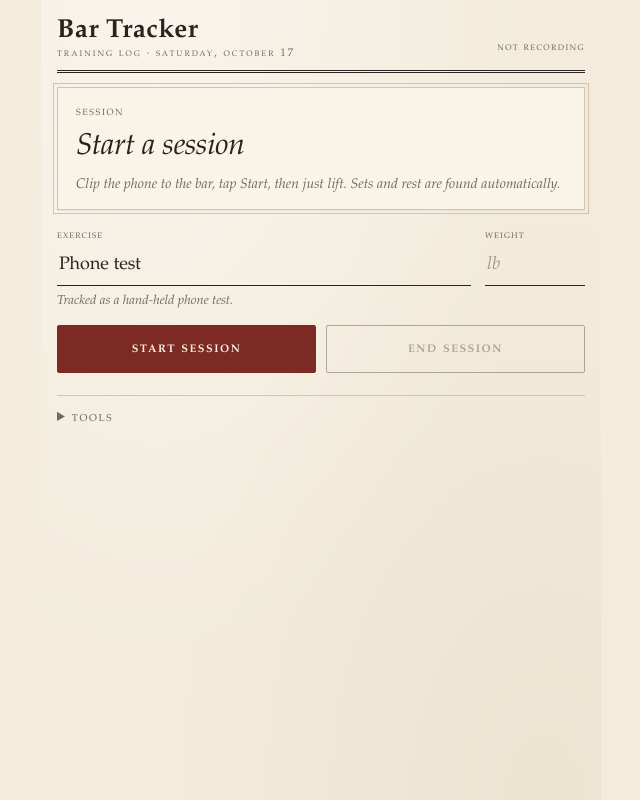
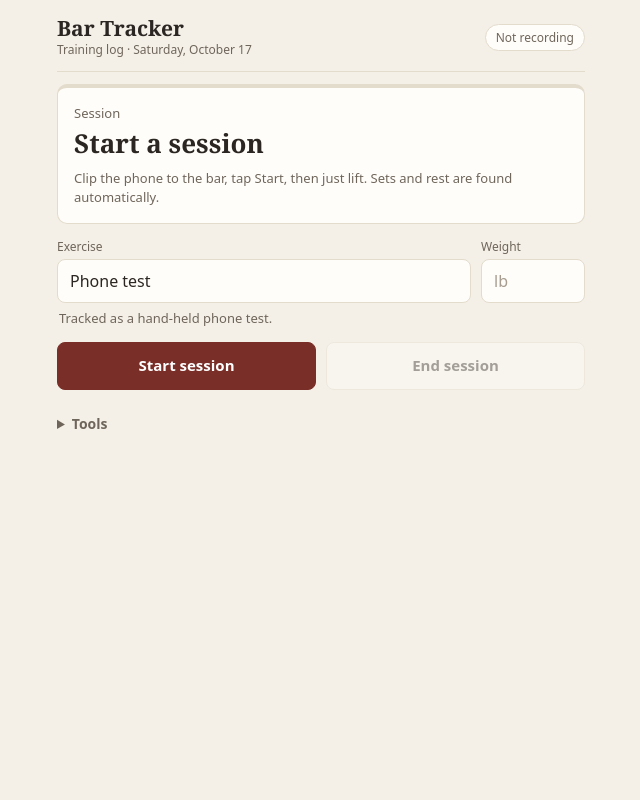
Before and after one commit to steveyme19/barbell-tracker, a web app: page / in a window 1280 px wide. Shown: the whole page, without its empty margins (319-959 px from the left). Run offline with its HTML, style and script files only (its server is not run), Linux system fonts and the light colour scheme; data that the repository does not hold is empty.

Commit message:
Tone the look down: same palette, clean sans UI, boxed inputs
Dropped the small caps, italics, double rules and paper texture. Serif
only for the title and the big numbers; the card shows state with a
thin oxblood (set) or navy (rest) top bar.

Co-Authored-By: Claude Opus 5.5 <noreply@anthropic.com>

```diff
--- a/webapp/style.css
+++ b/webapp/style.css
@@ -1,19 +1,20 @@
-/* Vintage training logbook: parchment, ink, oxblood and navy, serif type, ruled lines.
-   Fonts are whatever serif the device has (no web fonts, so it works offline). */
+/* Classic, restrained: warm off-white, ink, oxblood and navy. Clean sans for the UI,
+   a serif only for the title and the big numbers. Device fonts only (works offline). */
 :root {
-  --paper: #f3ecdc;          /* page */
-  --card: #f9f4e8;           /* a lighter leaf for cards */
-  --ink: #2a2420;
-  --muted: #74685a;
-  --rule: #d3c5a6;           /* ruled lines, borders */
-  --grid: #e0d5bb;           /* plot grid */
-  --oxblood: #7d2a24;        /* a set in progress, primary actions */
-  --navy: #24364f;           /* resting, the height trace */
-  --ochre: #93661a;          /* warnings */
-  --line: #24364f;
-  --rep: rgba(125, 42, 36, 0.13);
-  --serif: "Iowan Old Style", "Palatino Linotype", Palatino, "Book Antiqua", "Noto Serif", Georgia, serif;
-  /* old names the scripts still read */
+  --paper: #f4f0e8;          /* page */
+  --card: #fffdf9;           /* cards */
+  --ink: #2b2622;
+  --muted: #6f665b;
+  --border: #e3dbcc;
+  --grid: #ebe4d6;           /* plot grid */
+  --oxblood: #7a2e28;        /* a set in progress, primary actions */
+  --navy: #26384f;           /* resting, the height trace */
+  --ochre: #94671c;          /* warnings */
+  --line: #26384f;
+  --rep: rgba(122, 46, 40, 0.12);
+  --sans: system-ui, -apple-system, "Segoe UI", Roboto, sans-serif;
+  --serif: Georgia, "Noto Serif", "Times New Roman", serif;
+  /* names the scripts read */
   --text: var(--ink);
   --accent: var(--oxblood);
   color-scheme: light;
@@ -21,166 +22,112 @@
 
 * { box-sizing: border-box; }
 [hidden] { display: none !important; }   /* even on elements styled display: flex */
-html { background: var(--paper); }
+html, body { margin: 0; background: var(--paper); color: var(--ink); }
 body {
+  font: 15px/1.45 var(--sans);
+  padding: env(safe-area-inset-top) 16px calc(env(safe-area-inset-bottom) + 20px);
+  max-width: 560px;
   margin: 0 auto;
-  max-width: 560px;
-  padding: env(safe-area-inset-top) 16px calc(env(safe-area-inset-bottom) + 20px);
-  color: var(--ink);
-  font: 16px/1.45 var(--serif);
-  /* faint paper grain */
-  background:
-    radial-gradient(ellipse at 20% 0%, rgba(255, 255, 255, 0.45), transparent 60%),
-    radial-gradient(ellipse at 90% 100%, rgba(140, 110, 60, 0.07), transparent 55%),
-    var(--paper);
-  min-height: 100vh;
 }
 
-/* ---- masthead ---- */
+/* ---- header ---- */
 body > header {
-  display: flex; align-items: flex-end; justify-content: space-between; gap: 12px;
-  padding: 18px 0 10px; margin-bottom: 14px;
-  border-bottom: 3px double var(--ink);
+  display: flex; align-items: center; justify-content: space-between; gap: 12px;
+  padding: 16px 0 12px; margin-bottom: 12px; border-bottom: 1px solid var(--border);
 }
-h1 { margin: 0; font-size: 26px; font-weight: 700; letter-spacing: 0.02em; line-height: 1.05; }
-h1 small {
-  display: block; font-size: 11px; font-weight: 400; color: var(--muted);
-  font-variant: small-caps; letter-spacing: 0.18em; text-transform: lowercase; margin-top: 3px;
-}
-h2 {
-  margin: 0 0 8px; font-size: 13px; font-weight: 600; color: var(--muted);
-  font-variant: small-caps; text-transform: lowercase; letter-spacing: 0.12em;
-}
-.muted { color: var(--muted); font-weight: 400; font-variant: normal; letter-spacing: 0; text-transform: none; }
+h1 { margin: 0; font: 700 21px/1.15 var(--serif); }
+h1 small { display: block; font: 400 12px/1.4 var(--sans); color: var(--muted); margin-top: 2px; }
+h2 { margin: 0 0 8px; font-size: 12px; font-weight: 600; color: var(--muted); text-transform: uppercase; letter-spacing: 0.06em; }
+.muted { color: var(--muted); font-weight: 400; text-transform: none; letter-spacing: 0; }
 
 .pill {
-  font-size: 12px; padding: 3px 0; color: var(--muted);
-  font-variant: small-caps; text-transform: lowercase; letter-spacing: 0.12em;
-  white-space: nowrap; font-variant-numeric: lining-nums tabular-nums;
+  font-size: 12px; padding: 4px 10px; border-radius: 999px; white-space: nowrap;
+  color: var(--muted); border: 1px solid var(--border); background: var(--card);
+  font-variant-numeric: tabular-nums;
 }
-.pill.live { color: var(--oxblood); font-weight: 700; }
+.pill.live { color: var(--oxblood); border-color: var(--oxblood); font-weight: 600; }
 
 /* ---- the big card ---- */
 .hero {
-  background: var(--card); padding: 16px 18px 14px; margin-bottom: 18px;
-  border: 1px solid var(--rule); outline: 1px solid var(--rule); outline-offset: 3px;
-  box-shadow: 0 1px 0 rgba(42, 36, 32, 0.06);
+  background: var(--card); border: 1px solid var(--border); border-radius: 10px;
+  padding: 16px; margin-bottom: 14px; border-top: 4px solid var(--border);
 }
-.label {
-  color: var(--muted); font-size: 13px;
-  font-variant: small-caps; text-transform: lowercase; letter-spacing: 0.12em;
-}
-.big {
-  font-size: 68px; font-weight: 700; line-height: 1.02; margin: 2px 0 4px;
-  font-variant-numeric: lining-nums tabular-nums; letter-spacing: -0.01em;
-}
-.big small { font-size: 18px; color: var(--muted); font-weight: 400; margin-left: 6px; font-style: italic; }
+.hero[data-state="set"] { border-top-color: var(--oxblood); }
+.hero[data-state="rest"] { border-top-color: var(--navy); }
+.label { color: var(--muted); font-size: 13px; }
+.hero[data-state="set"] .label { color: var(--oxblood); font-weight: 600; }
+.hero[data-state="rest"] .label { color: var(--navy); font-weight: 600; }
+.big { font: 700 64px/1.05 var(--serif); margin: 4px 0; font-variant-numeric: lining-nums tabular-nums; }
+.big small { font: 400 17px var(--sans); color: var(--muted); margin-left: 6px; }
 .big.pending span { color: var(--muted); }
-.hero[data-state="set"] { border-color: var(--oxblood); outline-color: var(--oxblood); }
-.hero[data-state="set"] .label { color: var(--oxblood); }
-.hero[data-state="rest"] { border-color: var(--navy); outline-color: var(--navy); }
-.hero[data-state="rest"] .label { color: var(--navy); }
-.hero[data-state="rest"] .big { color: var(--navy); font-size: 92px; }
-.hero[data-state="idle"] .big, .hero[data-state="ready"] .big { font-size: 30px; line-height: 1.2; margin: 6px 0; font-style: italic; font-weight: 400; }
+.hero[data-state="rest"] .big { color: var(--navy); font-size: 84px; }
+.hero[data-state="idle"] .big, .hero[data-state="ready"] .big { font-size: 26px; line-height: 1.25; margin: 4px 0 2px; }
 .hero[data-state="idle"] .stats, .hero[data-state="ready"] .stats { display: none; }
-.stats {
-  display: grid; grid-template-columns: repeat(4, 1fr); margin-top: 10px;
-  border-top: 1px solid var(--rule); padding-top: 8px;
-}
-.stats div { display: flex; flex-direction: column; padding: 0 6px; }
-.stats div + div { border-left: 1px solid var(--rule); }
-.stats div:first-child { padding-left: 0; }
-.stats span { font-size: 22px; font-weight: 700; font-variant-numeric: lining-nums tabular-nums; }
-.stats label, .set-stats label {
-  font-size: 11px; color: var(--muted); font-variant: small-caps; text-transform: lowercase; letter-spacing: 0.1em;
-}
-.sub { color: var(--muted); font-size: 14px; margin-top: 10px; font-style: italic; }
+.stats { display: grid; grid-template-columns: repeat(4, 1fr); gap: 8px; margin-top: 12px; padding-top: 10px; border-top: 1px solid var(--border); }
+.stats div, .set-stats div { display: flex; flex-direction: column; }
+.stats span { font-size: 20px; font-weight: 650; font-variant-numeric: tabular-nums; }
+.stats label, .set-stats label { font-size: 11px; color: var(--muted); }
+.sub { color: var(--muted); font-size: 13px; margin-top: 10px; }
 
-/* ---- next set: fill-in-the-blank lines, like a logbook ---- */
-.next-set { display: flex; gap: 14px; margin-bottom: 2px; }
-.next-set label, .set-inputs label {
-  display: flex; flex-direction: column; gap: 2px; width: 100px;
-  font-size: 11px; color: var(--muted); font-variant: small-caps; text-transform: lowercase; letter-spacing: 0.1em;
-}
+/* ---- next set ---- */
+.next-set { display: flex; gap: 10px; }
+.next-set label, .set-inputs label { display: flex; flex-direction: column; gap: 4px; font-size: 12px; color: var(--muted); width: 104px; }
 .next-set label.grow { flex: 1 1 auto; width: auto; }
 input, select {
-  font: inherit; font-size: 18px; color: var(--ink); background: transparent;
-  border: 0; border-bottom: 1px solid var(--ink); border-radius: 0;
-  min-height: 40px; padding: 2px 2px; width: 100%;
-  /* don't inherit the labels' small caps */
-  font-variant: normal; font-variant-numeric: lining-nums; text-transform: none; letter-spacing: 0;
+  font: inherit; font-size: 16px; color: var(--ink); background: var(--card);
+  border: 1px solid var(--border); border-radius: 8px; min-height: 44px; padding: 0 12px; width: 100%;
 }
-input::placeholder { color: #a99a82; font-style: italic; }
-input:focus, select:focus { outline: none; border-bottom: 2px solid var(--oxblood); }
-.profile { color: var(--muted); font-size: 13px; margin: 6px 0 14px; min-height: 1em; font-style: italic; }
+input::placeholder { color: #a79d8f; }
+input:focus, select:focus { outline: none; border-color: var(--navy); box-shadow: 0 0 0 3px rgba(38, 56, 79, 0.12); }
+.profile { color: var(--muted); font-size: 13px; margin: 6px 2px 14px; min-height: 1em; }
 
 /* ---- buttons ---- */
 .controls { display: flex; gap: 10px; flex-wrap: wrap; margin-bottom: 8px; }
 button, .file {
   flex: 1 1 0; min-height: 48px; padding: 0 14px; cursor: pointer;
   display: inline-flex; align-items: center; justify-content: center;
-  font: inherit; font-size: 15px; font-weight: 600; letter-spacing: 0.1em;
-  font-variant: small-caps; text-transform: lowercase;
-  color: var(--ink); background: transparent; border: 1px solid var(--ink); border-radius: 2px;
+  font: inherit; font-size: 15px; font-weight: 600;
+  color: var(--ink); background: var(--card); border: 1px solid var(--border); border-radius: 8px;
 }
-button.primary { background: var(--oxblood); border-color: var(--oxblood); color: #f7efe0; }
-button:active:not(:disabled) { transform: translateY(1px); }
-button:disabled { opacity: 0.35; cursor: default; }
+button.primary { background: var(--oxblood); border-color: var(--oxblood); color: #fff; }
+button:disabled { opacity: 0.4; cursor: default; }
 button.small { flex: 0 0 auto; min-height: 34px; font-size: 13px; padding: 0 12px; }
 .file input { display: none; }
-.replay .file { flex: 3 1 0; font-weight: 400; }
-.replay select { flex: 0 0 auto; width: auto; min-height: 48px; font-size: 15px; }
-.check { display: inline-flex; align-items: center; gap: 6px; color: var(--muted); flex: 0 0 auto; white-space: nowrap; padding: 0 4px; font-size: 14px; }
+.replay .file { flex: 3 1 0; font-weight: 500; }
+.replay select { flex: 0 0 auto; width: auto; min-height: 48px; }
+.check { display: inline-flex; align-items: center; gap: 6px; color: var(--muted); flex: 0 0 auto; white-space: nowrap; padding: 0 4px; }
 .check input { width: auto; min-height: 0; }
 
-.hint { color: var(--muted); font-size: 14px; margin: 4px 2px 12px; font-style: italic; }
-.hint.err { color: var(--oxblood); font-style: normal; }
+.hint { color: var(--muted); font-size: 13px; margin: 4px 2px 12px; }
+.hint.err { color: var(--oxblood); }
 
-/* ---- cards and the log ---- */
-.card { background: var(--card); border: 1px solid var(--rule); padding: 12px 14px; margin-bottom: 14px; }
+/* ---- cards and the set log ---- */
+.card { background: var(--card); border: 1px solid var(--border); border-radius: 10px; padding: 12px; margin-bottom: 14px; }
 canvas { width: 100%; height: 150px; display: block; }
 
-.session-bar {
-  display: flex; align-items: center; justify-content: space-between; gap: 8px;
-  margin: 18px 0 6px; padding-bottom: 6px; border-bottom: 3px double var(--ink);
-  font-size: 15px; font-weight: 700;
-}
-.session-bar::before {
-  content: "Log"; font-size: 20px; margin-right: auto; font-weight: 700;
-}
-.session-bar span { color: var(--muted); font-weight: 400; font-style: italic; font-size: 14px; }
+.session-bar { display: flex; align-items: center; justify-content: space-between; gap: 8px; margin: 18px 2px 8px; color: var(--muted); font-size: 13px; }
+.session-bar::before { content: "Sets"; font: 700 17px var(--serif); color: var(--ink); margin-right: auto; }
 
-/* every set is an entry on a ruled page */
-.set { padding: 12px 0 14px; border-bottom: 1px solid var(--rule); }
-.set > header { display: flex; align-items: baseline; gap: 10px; padding: 0 0 8px; flex-wrap: wrap; }
-.set-title { font-size: 18px; white-space: nowrap; }
-.set-exercise { flex: 1 1 120px; width: auto; font-size: 18px; font-style: italic; min-height: 34px; border-bottom-color: var(--rule); }
-.set-rest { margin-left: auto; font-size: 13px; font-style: italic; font-variant-numeric: lining-nums tabular-nums; }
-.set-stats { display: grid; grid-template-columns: repeat(4, 1fr); font-variant-numeric: lining-nums tabular-nums; }
-.set-stats div { display: flex; flex-direction: column; padding: 0 6px; }
-.set-stats div + div { border-left: 1px solid var(--rule); }
-.set-stats div:first-child { padding-left: 0; }
-.set-stats span { font-size: 19px; font-weight: 700; }
-.set-inputs { display: flex; gap: 14px; margin-top: 10px; }
+.set { background: var(--card); border: 1px solid var(--border); border-radius: 10px; padding: 12px; margin-bottom: 10px; }
+.set > header { display: flex; align-items: center; gap: 10px; padding: 0 0 10px; flex-wrap: wrap; }
+.set-title { font: 700 16px var(--serif); white-space: nowrap; }
+.set-exercise { flex: 1 1 120px; width: auto; min-height: 36px; font-weight: 600; }
+.set-rest { margin-left: auto; font-size: 13px; color: var(--muted); font-variant-numeric: tabular-nums; }
+.set-stats { display: grid; grid-template-columns: repeat(4, 1fr); gap: 6px; font-variant-numeric: tabular-nums; }
+.set-stats span { font-size: 18px; font-weight: 650; }
+.set-inputs { display: flex; gap: 10px; margin-top: 10px; }
 .set-inputs label { flex: 1 1 0; width: auto; }
-.set-inputs input { font-size: 17px; min-height: 36px; border-bottom-color: var(--rule); }
+.set-inputs input { min-height: 40px; }
 .set-more { margin-top: 10px; }
-.set-more summary, .tools summary {
-  cursor: pointer; color: var(--muted); font-size: 13px; padding: 6px 0;
-  font-variant: small-caps; text-transform: lowercase; letter-spacing: 0.12em;
-}
+.set-more summary, .tools summary { cursor: pointer; color: var(--muted); font-size: 13px; font-weight: 600; padding: 6px 0; }
 .set-more canvas { margin: 8px 0; }
-.set-more .set-save { margin-top: 4px; }
 
-table { width: 100%; border-collapse: collapse; font-variant-numeric: lining-nums tabular-nums; font-size: 15px; }
-th, td { text-align: right; padding: 5px 4px; border-bottom: 1px solid var(--rule); }
-th {
-  color: var(--muted); font-size: 11px; font-weight: 400; border-bottom: 1px solid var(--ink);
-  font-variant: small-caps; text-transform: lowercase; letter-spacing: 0.1em;
-}
+table { width: 100%; border-collapse: collapse; font-variant-numeric: tabular-nums; }
+th, td { text-align: right; padding: 6px 4px; border-bottom: 1px solid var(--border); }
+th { color: var(--muted); font-size: 12px; font-weight: 600; }
 th:first-child, td:first-child { text-align: left; }
-td.flag { color: var(--ochre); font-size: 12px; text-align: left; }
+td.flag { color: var(--ochre); font-size: 11px; text-align: left; }
 
-.tools { margin-top: 22px; border-top: 1px solid var(--rule); padding-top: 6px; }
+.tools { margin-top: 18px; }
 .tools > summary { font-size: 14px; }
-footer { color: var(--muted); font-size: 12px; text-align: center; padding: 8px 0; font-style: italic; }
+footer { color: var(--muted); font-size: 12px; text-align: center; padding: 8px 0; }
```
Also changed, not shown: webapp/README.md.
